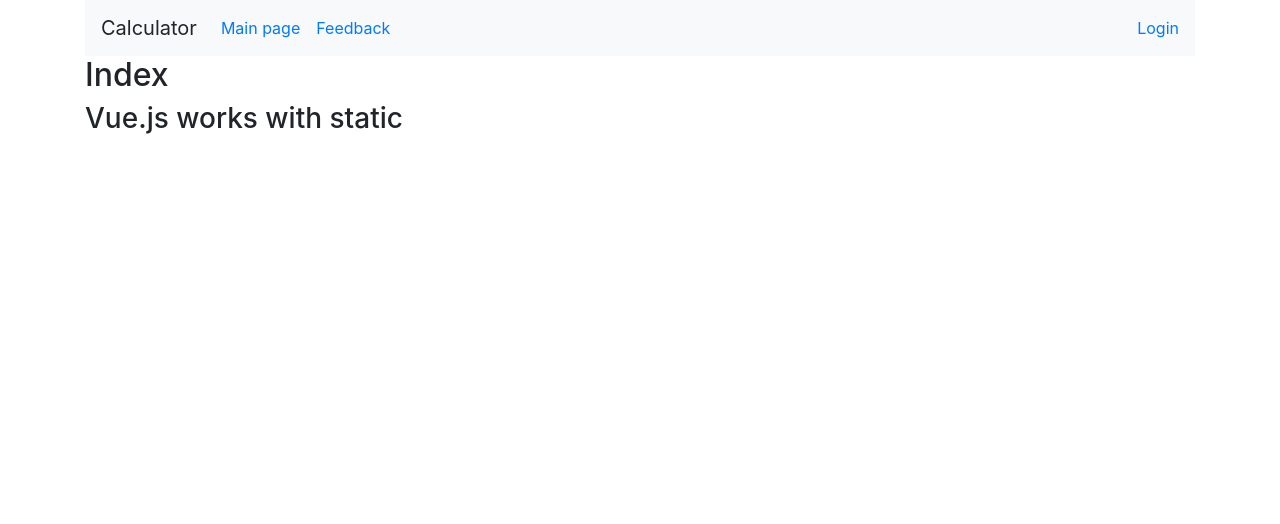
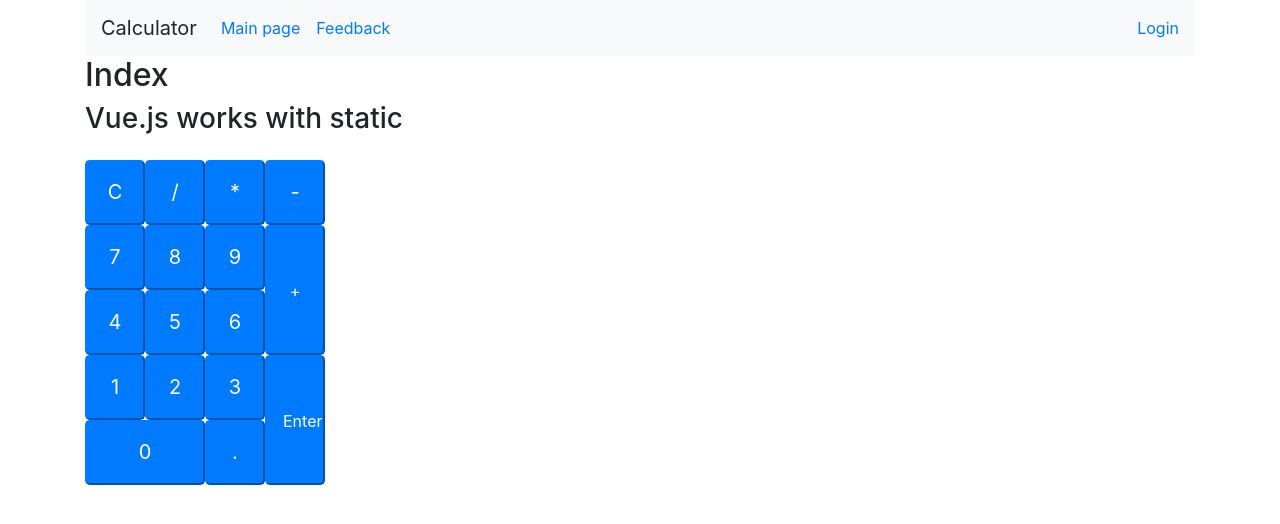
Before and after one commit to Zefordd/Calculator, a Python web app: template templates/calculator/index.html in a window 1280 px wide. Shown: the top 524 px of the page. Run offline with Jinja, Linux system fonts and the light colour scheme; the template is opened without the code that fills it, so the values that code supplies are empty.

Commit message:
кнопки для калькулятора

```diff
--- a/templates/calculator/index.html
+++ b/templates/calculator/index.html
@@ -34,7 +34,6 @@
                         </li>
                     </form>
                 {% endif %}
-
           </ul>
 
 </nav>
@@ -47,8 +46,64 @@
         <h3>[[ message ]]</h3>
     </div>
 
-<script src="{{ static('js/index.js') }}"></script>
+
+<div class="container">
+    <div class="row pt-3">
+            <button class="btn-lg btn-primary custom">C</button>
+            <button class="btn-lg btn-primary custom">/</button>
+            <button class="btn-lg btn-primary custom">*</button>
+            <button class="btn-lg btn-primary custom">-</button>
+    </div>
+
+    <div class="row">
+        <button class="btn-lg btn-primary custom">7</button>
+        <button class="btn-lg btn-primary custom">8</button>
+        <button class="btn-lg btn-primary custom">9</button>
+    </div>
+
+    <div class="row">
+        <button class="btn-lg btn-primary custom">4</button>
+        <button class="btn-lg btn-primary custom">5</button>
+        <button class="btn-lg btn-primary custom">6</button>
+        <button class="btn-lg btn-primary customE ">+</button>
+    </div>
+
+    <div class="row">
+        <button class="btn-lg btn-primary custom">1</button>
+        <button class="btn-lg btn-primary custom">2</button>
+        <button class="btn-lg btn-primary custom">3</button>
+    </div>
+
+    <div class="row">
+        <button class="btn-lg btn-primary custom0">0</button>
+        <button class="btn-lg btn-primary custom">.</button>
+        <button class="btn-lg btn-primary customE">Enter</button>
+    </div>
+</div>
 
 
+
+<script src="{{ static('js/index.js') }}"></script>
 </div>
+<style>
+    .custom {
+    width: 60px;
+    height: 65px;
+}
+.custom0 {
+    width: 120px;
+    height: 65px;
+
+}
+.customE {
+    width: 60px;
+    height: 130px;
+    font-size: 100%;
+    padding-top:10px;
+    margin-top: -65px
+
+
+}
+
+</style>
 {% endblock %}
```
Also changed, not shown: templates/base.html (+2 -5 lines).
